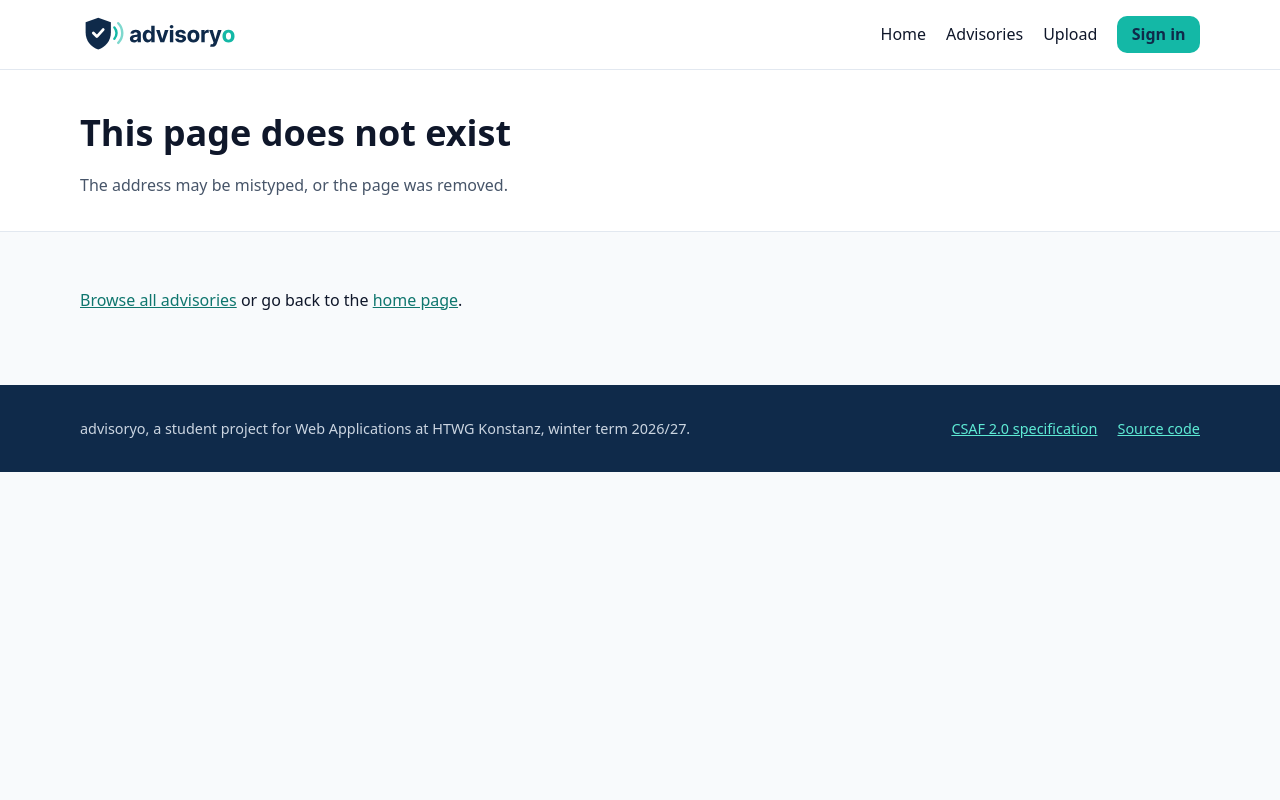
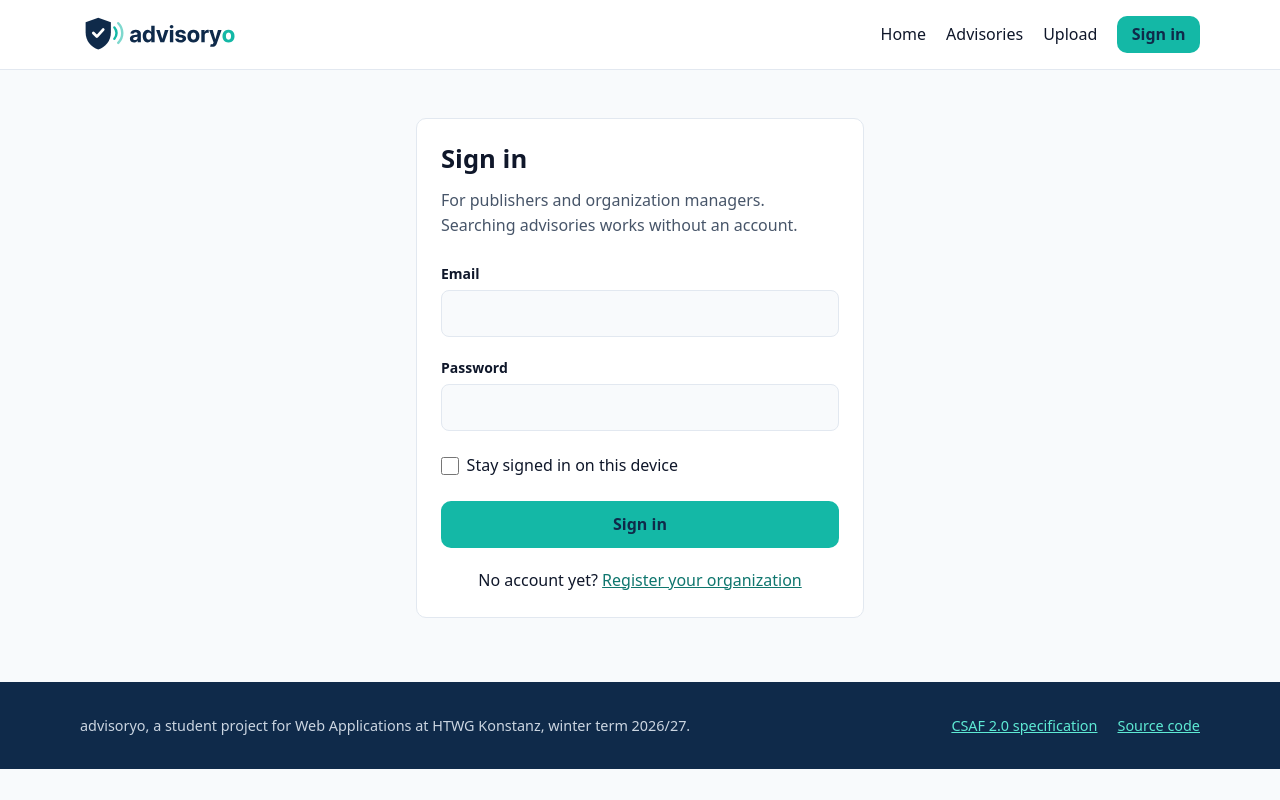
Before and after one commit to bryanwiest/advisoryo, a React (Vite) app in the folder client/: page /login in a window 1280 px wide. Built offline with nearby package versions, Linux system fonts and the light colour scheme.

Commit message:
feat: add sign-in form

```diff
--- a/client/src/App.tsx
+++ b/client/src/App.tsx
@@ -5,6 +5,7 @@ import { sampleAdvisories } from './data/advisories'
 import { AdvisoriesPage } from './pages/AdvisoriesPage'
 import { AdvisoryPage } from './pages/AdvisoryPage'
 import { HomePage } from './pages/HomePage'
+import { LoginPage } from './pages/LoginPage'
 import { NotFoundPage } from './pages/NotFoundPage'
 import { OrganizationPage } from './pages/OrganizationPage'
 import { UploadPage } from './pages/UploadPage'
@@ -29,6 +30,7 @@ export default function App() {
           <Route path="advisories/:id" element={<AdvisoryPage advisories={advisories} />} />
           <Route path="organizations/:slug" element={<OrganizationPage advisories={advisories} />} />
           <Route path="upload" element={<UploadPage advisories={advisories} onPublish={publish} />} />
+          <Route path="login" element={<LoginPage />} />
           <Route path="*" element={<NotFoundPage />} />
         </Route>
       </Routes>
--- /dev/null
+++ b/client/src/pages/LoginPage.tsx
@@ -0,0 +1,78 @@
+import { useState, type FormEvent } from 'react'
+import { Link } from 'react-router'
+import { useDocumentTitle } from '../hooks/useDocumentTitle'
+
+export function LoginPage() {
+  useDocumentTitle('Sign in')
+  const [email, setEmail] = useState('')
+  const [password, setPassword] = useState('')
+  const [remember, setRemember] = useState(false)
+  const [submitted, setSubmitted] = useState(false)
+
+  function handleSubmit(event: FormEvent<HTMLFormElement>) {
+    event.preventDefault()
+    // Accounts and sessions follow with the backend in milestone 3.
+    setSubmitted(true)
+    setPassword('')
+  }
+
+  return (
+    <main id="main" className="auth">
+      <div className="container">
+        <section className="form-card auth-card" aria-labelledby="login-title">
+          <h1 id="login-title">Sign in</h1>
+          <p className="auth-intro">For publishers and organization managers. Searching advisories works without an account.</p>
+
+          {submitted && (
+            <p className="notice notice-info" role="status">
+              Sign-in is not available yet. Accounts for {email} and other publishers follow with the backend.
+            </p>
+          )}
+
+          <form className="form-stack" onSubmit={handleSubmit}>
+            <div className="field">
+              <label htmlFor="email">Email</label>
+              <input
+                type="email"
+                id="email"
+                name="email"
+                autoComplete="username"
+                required
+                value={email}
+                onChange={(event) => setEmail(event.target.value)}
+              />
+            </div>
+
+            <div className="field">
+              <label htmlFor="password">Password</label>
+              <input
+                type="password"
+                id="password"
+                name="password"
+                autoComplete="current-password"
+                required
+                value={password}
+                onChange={(event) => setPassword(event.target.value)}
+              />
+            </div>
+
+            <div className="choice">
+              <input
+                type="checkbox"
+                id="remember"
+                name="remember"
+                checked={remember}
+                onChange={(event) => setRemember(event.target.checked)}
+              />
+              <label htmlFor="remember">Stay signed in on this device</label>
+            </div>
+
+            <button className="button" type="submit">Sign in</button>
+          </form>
+
+          <p className="auth-switch">No account yet? <Link to="/register">Register your organization</Link></p>
+        </section>
+      </div>
+    </main>
+  )
+}
```
